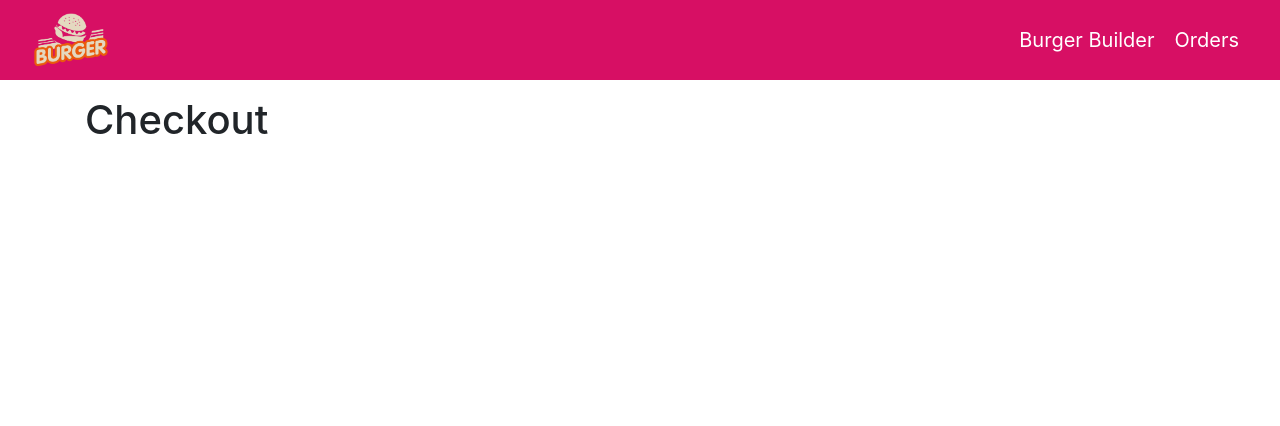
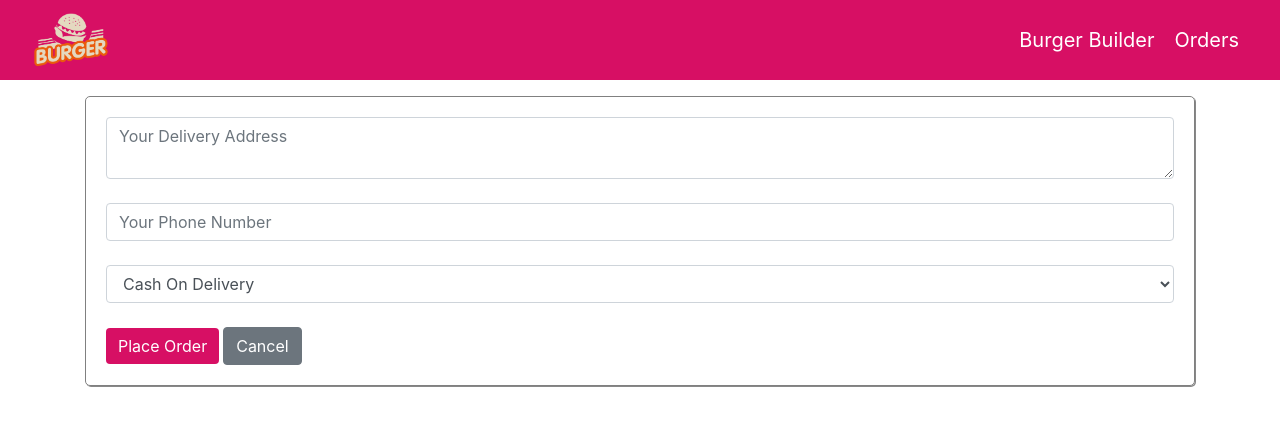
Before and after one commit to nihaltowfiq/Burger-Builder, a React (Create React App) app: page /checkout in a window 1280 px wide. Shown: the top 426 px of the page. Built offline with nearby package versions, Linux system fonts and the light colour scheme.

Commit message:
created checkout form

```diff
--- a/src/components/BurgerBuilder/Orders/Checkout.js
+++ b/src/components/BurgerBuilder/Orders/Checkout.js
@@ -1,11 +1,77 @@
-import React from "react";
+import React, { Component } from "react";
+import { Button } from "reactstrap";
 
-const Checkout = () => {
-  return (
-    <div>
-      <h1>Checkout</h1>
-    </div>
-  );
-};
+class Checkout extends Component {
+  state = {
+    values: {
+      deliveryAddress: "",
+      phone: "",
+      paymentType: "Cash On Delivery",
+    },
+  };
+
+  inputChangeHandler = (e) => {
+    this.setState({
+      values: { ...this.state.values, [e.target.name]: e.target.value },
+    });
+  };
+
+  goBack = () => {
+    this.props.history.goBack("/");
+  };
+
+  submitHandler = (e) => {
+    console.log(this.state.values);
+    e.preventDefault();
+  };
+  render() {
+    return (
+      <div>
+        <form
+          onSubmit={this.submitHandler}
+          style={{
+            border: "1px solid gray",
+            boxShadow: "1px 1px #888888",
+            borderRadius: "5px",
+            padding: "20px",
+          }}
+        >
+          <textarea
+            name="deliveryAddress"
+            value={this.state.values.deliveryAddress}
+            className="form-control"
+            placeholder="Your Delivery Address"
+            onChange={(e) => this.inputChangeHandler(e)}
+          />
+          <br />
+          <input
+            name="phone"
+            value={this.state.values.phone}
+            className="form-control"
+            placeholder="Your Phone Number"
+            onChange={(e) => this.inputChangeHandler(e)}
+          />
+          <br />
+          <select
+            name="paymentType"
+            value={this.state.values.paymentType}
+            className="form-control"
+            onChange={(e) => this.inputChangeHandler(e)}
+          >
+            <option value="Cash On Delivery">Cash On Delivery</option>
+            <option value="bKash">bKash</option>
+          </select>
+          <br />
+          <Button type="submit" className="btn-pink mr-auto">
+            Place Order
+          </Button>
+          <Button color="secondary" className="ml-1" onClick={this.goBack}>
+            Cancel
+          </Button>
+        </form>
+      </div>
+    );
+  }
+}
 
 export default Checkout;
```
